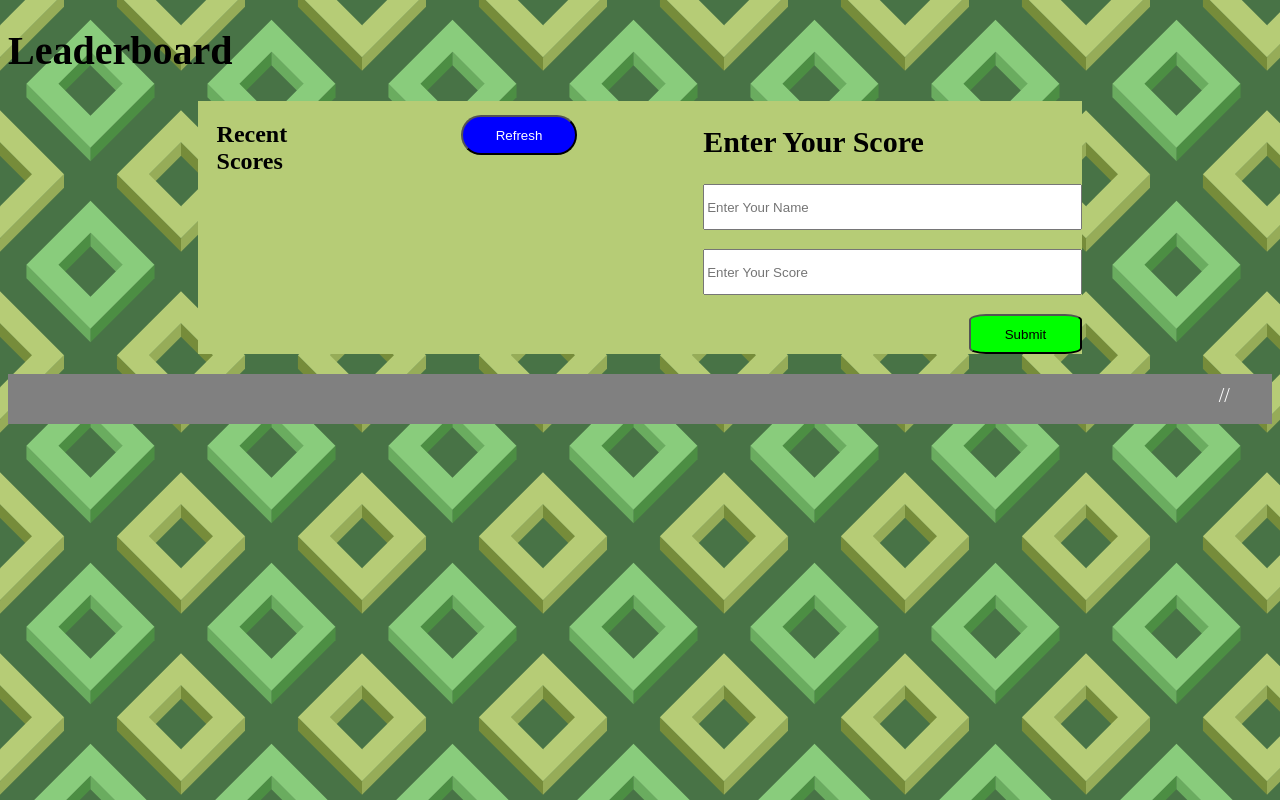
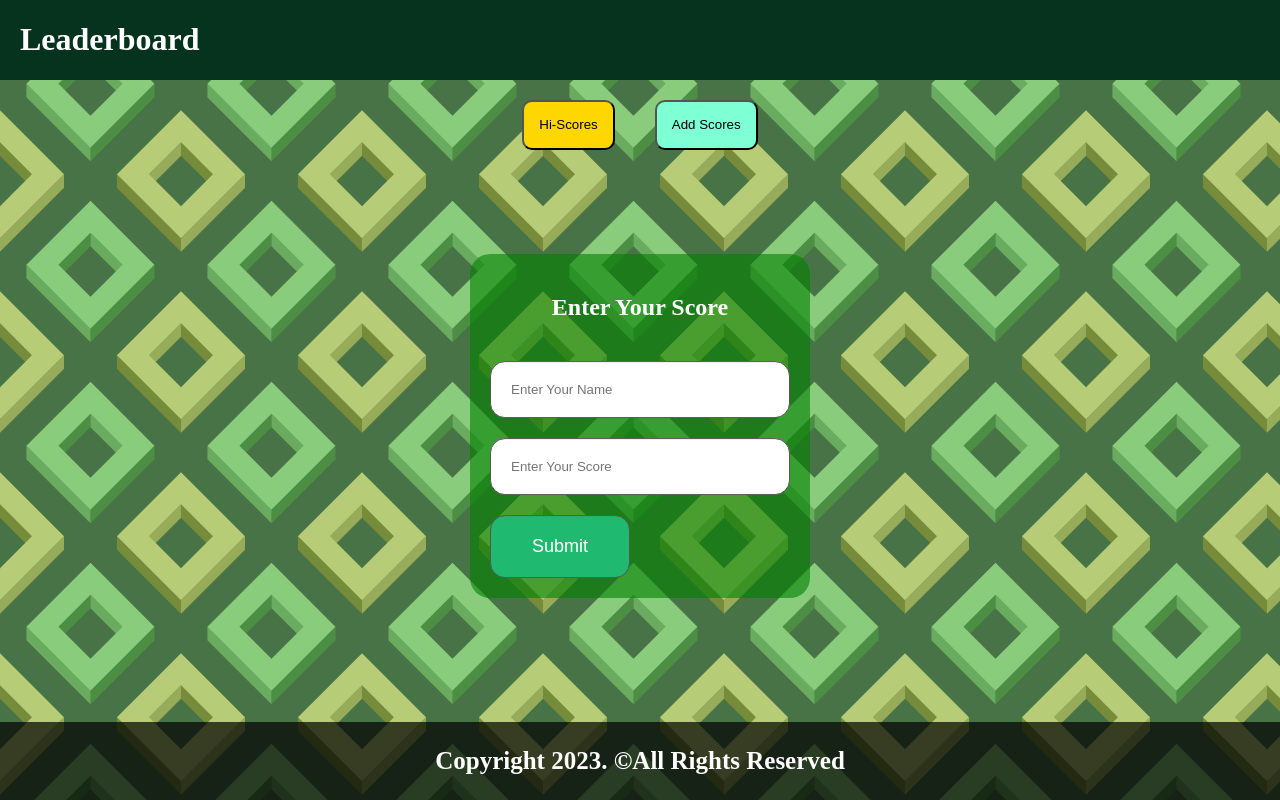
Before and after one commit to Solobarine/leaderboard, a website built with webpack: page src/index.html in a window 1280 px wide. Built offline with nearby package versions, Linux system fonts and the light colour scheme.

Commit message:
update style of leaderboard

```diff
--- a/package.json
+++ b/package.json
@@ -324,6 +324,7 @@
   "scripts": {
     "start": "webpack --config webpack.config.js",
     "dev": "webpack --mode development",
+    "watch": "webpack --watch",
     "build": "webpack --mode production"
   },
   "repository": {
--- a/src/index.html
+++ b/src/index.html
@@ -10,24 +10,30 @@
 		<h1 class="title">Leaderboard</h1>
 	</header>
 	<section id="content">
-	<section class="show-results">
-		<div class="after">
+		<div id="nav">
+			<input id="scores_button" type="submit" value="Hi-Scores">
+			<input id="add_button" type="submit" value="Add Scores">
+		</div>
+	<section class="options">
+		<section class="show_results hide">
+			<div>
 				<h2 id="recent">Recent Scores</h2>
 				<button type="submit" class="refresh">Refresh</button>
 			</div>
 			<ul class="results"></ul>
 		</section>
-	<section class="add-input">
-		<h2 id="enter-inputs">Enter Your Score</h2>
+		<section id="add_scores" class="show">
 			<form class="form">
+				<h2>Enter Your Score</h2>
 				<input type="text" name="name" id="name" placeholder="Enter Your Name">
 				<input type="text" name="score" id="score" placeholder="Enter Your Score">
-			<button type="submit" id="submit">Submit</button>
+				<input type="submit" id="submit" value="Submit"/>
 			</form>
 		</section>
 		</section>
+	</section>
 	<footer class="footer">
-		<p class="foot">//</p>
+		<p class="foot">Copyright 2023. &copy;All Rights Reserved</p>
 	</footer>
 </body>
 </html>
--- a/src/index.js
+++ b/src/index.js
@@ -1,13 +1,18 @@
 // Import Functions
 import './style.css';
 
-import submitScores, { refreshScores } from './modules/functions.js';
+import submitScores, { refreshScores, showAddScore, showScores } from './modules/functions.js';
 
 // Import Elements
-import { refBtn, subBtn } from './modules/elements.js';
+import { refBtn, subBtn, addButton, scoreButton, showAddScoreForm, showScoresSection} from './modules/elements.js';
+
+console.log(showAddScoreForm)
 
 // Create Eventb Listener For Submit Button
 subBtn.addEventListener('click', submitScores);
 
 // Event Listener for Refresh Button
 refBtn.addEventListener('click', refreshScores);
+
+addButton.addEventListener('click', () => showAddScore(showAddScoreForm, showScoresSection))
+scoreButton.addEventListener('click', () => showScores(showAddScoreForm, showScoresSection))
--- a/src/modules/elements.js
+++ b/src/modules/elements.js
@@ -4,6 +4,10 @@ const name = document.querySelector('#name');
 const score = document.querySelector('#score');
 const subBtn = document.querySelector('#submit');
 const refBtn = document.querySelector('.refresh');
+const scoreButton = document.getElementById('scores_button')
+const addButton = document.getElementById('add_button')
+const showAddScoreForm = document.getElementById('add_scores')
+const showScoresSection = document.querySelector('.show_results')
 
 export { // eslint disable-line
   scoreBoard,
@@ -11,4 +15,8 @@ export { // eslint disable-line
   score,
   subBtn,
   refBtn,
+  showAddScoreForm,
+  showScoresSection,
+  scoreButton,
+  addButton
 };
--- a/src/modules/functions.js
+++ b/src/modules/functions.js
@@ -18,3 +18,17 @@ export function refreshScores(e) {
   e.preventDefault();
   getApi();
 }
+
+export const showAddScore = (showAddScoreForm,  showScoresSection) => {
+  showAddScoreForm.classList.remove('hide')
+  showAddScoreForm.classList.add('show')
+  showScoresSection.classList.remove('show')
+  showScoresSection.classList.add('hide')
+}
+
+export const showScores = (showAddScoreForm,  showScoresSection) => {
+  showAddScoreForm.classList.remove('show')
+  showAddScoreForm.classList.add('hide')
+  showScoresSection.classList.remove('hide')
+  showScoresSection.classList.add('show')
+}
--- a/src/style.css
+++ b/src/style.css
@@ -1,91 +1,149 @@
 #body {
+  box-sizing: border-box;
+  padding: 0;
+  margin: 0;
   background-image: url('./hollowed-boxes.svg');
+  display: grid;
+  grid-template-rows: auto 1fr auto;
+  min-height: 100vh;
+}
+
+header {
+  background-color: #05331d;
+  color: #fff;
+  padding: 0 20px;
+}
+
+#nav {
+  display: flex;
+  justify-content: center;
+  gap: 40px;
+  height: 50px;
+}
+
+#nav > * {
+  padding: 15px;
+  border-radius: 10px;
 }
 
 #content {
-  display: flex;
-  flex-direction: row;
+  display: grid;
+  grid-template-rows: auto 1fr;
+  padding: 20px;
 }
 
-.title {
-  font-size: 40px;
+#scores_button {
+  background-color: gold;
 }
 
-.show-results {
-  width: 30%;
-  margin-left: 15%;
-  background-color: #b6cc76;
+#add_button {
+  background-color: aquamarine;
 }
 
-.add-input {
-  width: 30%;
-  padding-left: 10%;
-  background-color: #b6cc76;
+.options {
+  position: relative;
+  transition: .6s ease;
 }
 
-.after {
+.show_results {
+  position: absolute;
+  margin: auto;
+  left: 50%;
+  top: 50%;
+  transform: translate(-50%, -50%);
+  transition: .6s ease;
+}
+
+.show_results > div {
+  align-items: center;
+  justify-content: center;
+  color: #fff;
+  gap: 40px;
   display: flex;
-  flex-direction: row;
-  margin-left: 5%;
 }
 
 .refresh {
-  height: 40px;
-  width: 120px;
-  margin-top: 4%;
-  margin-left: 30%;
-  background-color: #00f;
+  padding: 15px;
+  border-radius: 10px;
+  color: #fff;
+  border: 1px solid #555;
+  background-color: rgb(79, 169, 56);
+}
+
+.results {
+  width: 400px;
+  min-height: 300px;
+  max-height: 500px;
+  border-radius: 30px;
+  margin: auto;
+  background-color: rgb(0, 128, 0, 1);
+  transition: 1s ease-in;
+}
+
+#add_scores {
+  position: absolute;
+  left: 50%;
+  top: 50%;
+  transform: translate(-50%, -50%);
+  transition: .6s ease;
+}
+
+form {
+  width: 300px;
   border-radius: 20px;
+  display: grid;
+  grid-template-columns: 1fr 1fr;
+  gap: 20px;
+  padding: 20px;
+  margin: auto;
+  background-color: rgba(0, 128, 0, .6);
+}
+
+form h2 {
+  grid-column: span 2;
+  color: #fff;
+  text-align: center;
+}
+
+form input {
+  grid-column: span 2;
+  border-radius: 15px;
+  padding: 20px;
+  border: 1px solid #555;
+}
+
+form input[type="submit"] {
+  grid-column: span 1;
+  background-color: #20b970;
+  font-size: 18px;
   color: #fff;
 }
 
-#enter-inputs {
-  font-size: 30px;
-}
-
-.form {
-  display: flex;
-  flex-direction: column;
-}
-
-#name,
-#score {
-  height: 40px;
-  margin-bottom: 5%;
-}
-
-#submit {
-  width: 30%;
-  height: 40px;
-  margin-left: 70%;
-  border-radius: 15%;
-  background-color: #0f0;
-}
-
-.leader-score {
-  height: 30px;
-  padding-top: 10px;
-  margin-left: 0;
-}
-
-.leader-score:nth-child(odd) {
-  background-color: grey;
-}
-
-.results {
-  list-style-type: none;
-}
-
-.footer {
-  height: 50px;
-  width: 100%;
-  background-color: gray;
-  margin-bottom: -60px;
+footer {
+  background-color: rgba(0, 0, 0, .7);
 }
 
 .foot {
-  margin-left: 95%;
-  font-size: 20px;
+  text-align: center;
   color: #fff;
-  padding: 10px;
+  font-size: 25px;
+  font-weight: 700;
 }
+
+.show {
+  opacity: 1;
+  z-index: 1;
+  scale: 1;
+}
+
+.hide {
+  opacity: 0;
+  z-index: -2;
+  scale: 0;
+}
+
+@media screen and (max-width: 500px) {
+  .results {
+    max-width: 300px;
+  }
+}
```
Also changed, not shown: dist/index.html, dist/main.js, 1 other file. Lines whose indentation alone changed are shown as unchanged.
